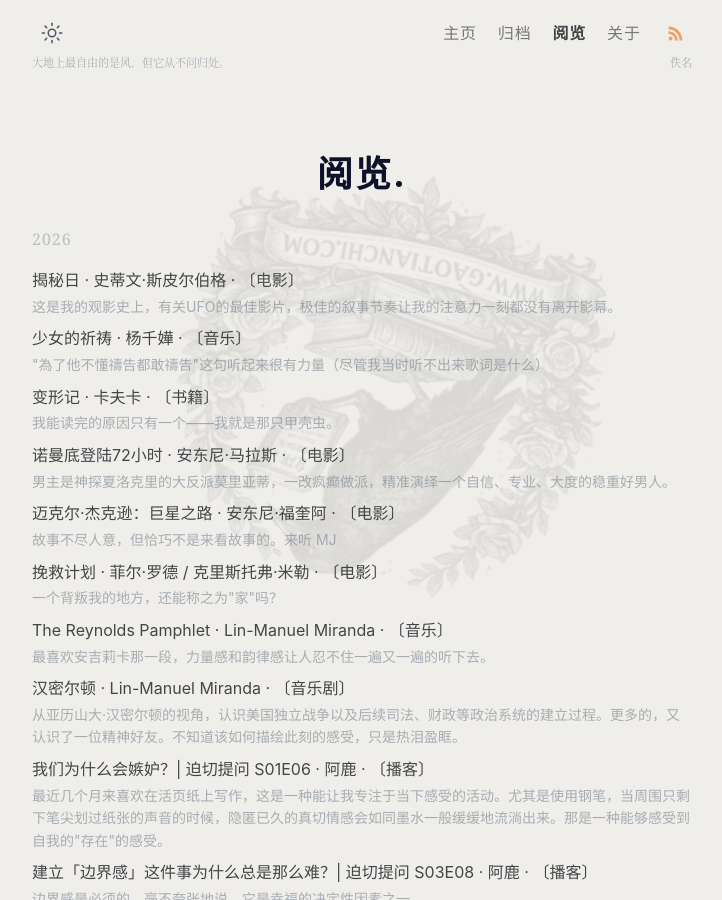
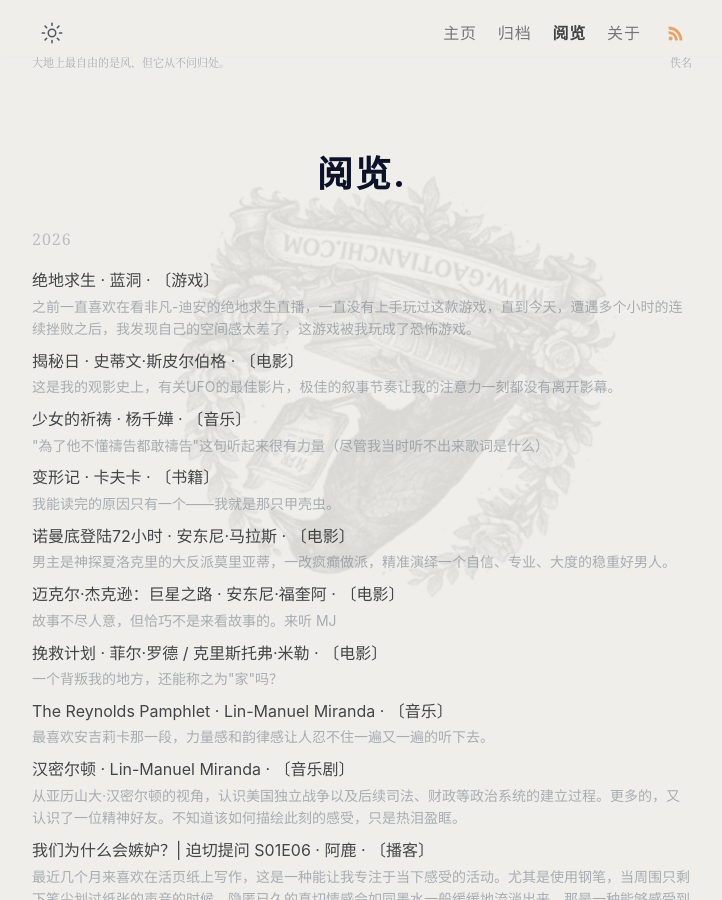
Before and after one commit to gaotianchi/gaotianchi.github.io, a Jekyll site: the page built from _pages/library.html, in a window 1280 px wide and 900 px high. Shown: the whole window, without its empty margins (278-1000 px from the left). Built offline with Jekyll 4.4.1, drawn with Linux system fonts in a browser that asks for light colours.

Commit message:
feat(consuming): 添加游戏《绝地求生》
Co-Authored-By: Claude Fable 5 <noreply@anthropic.com>

```diff
--- a/_data/consuming.yml
+++ b/_data/consuming.yml
@@ -9,6 +9,12 @@
 #     post: 相关文章路径（可选）— 有值时作品名渲染为链接
 #
 # 条目按 started 倒序排列，同一年份自动归组。
+
+- title: 绝地求生
+  creator: 蓝洞
+  type: 游戏
+  started: 2026-07-09
+  notes: 之前一直喜欢在看非凡-迪安的绝地求生直播，一直没有上手玩过这款游戏，直到今天，遭遇多个小时的连续挫败之后，我发现自己的空间感太差了，这游戏被我玩成了恐怖游戏。
 
 - title: 揭秘日
   creator: 史蒂文·斯皮尔伯格
```
